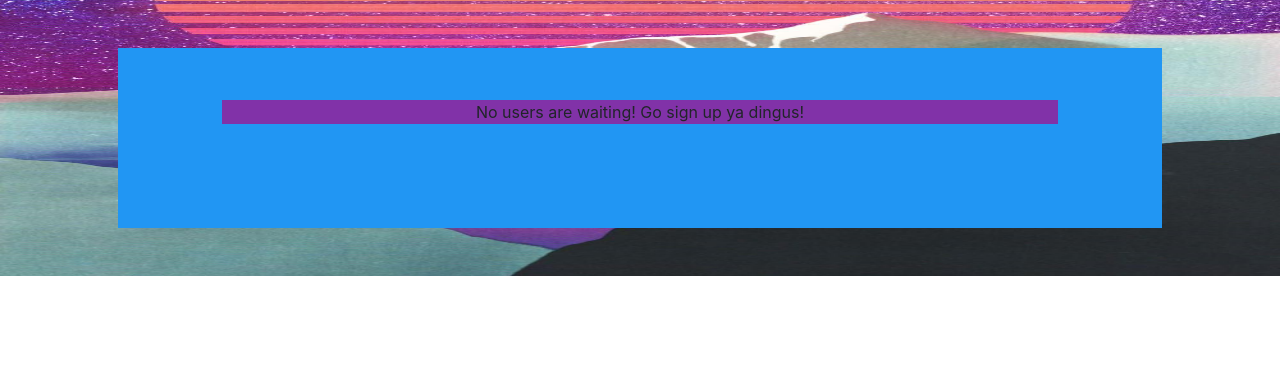
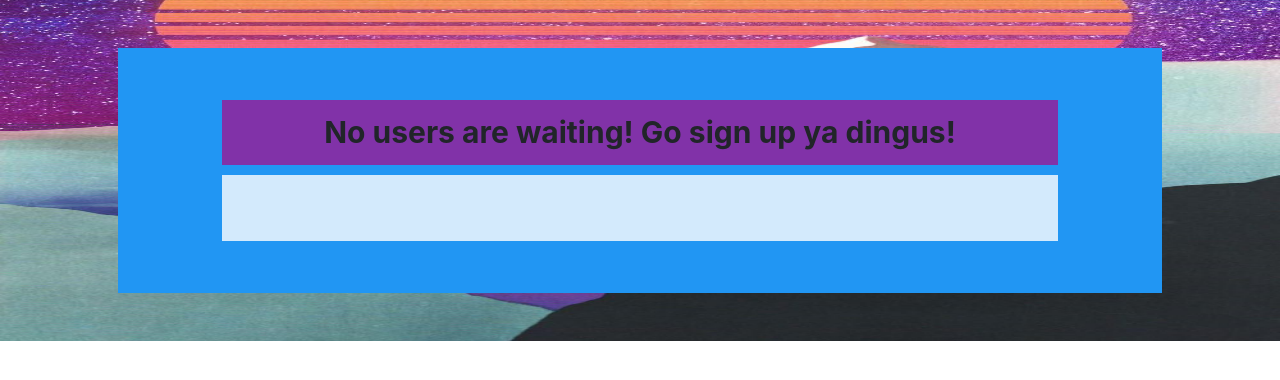
Before and after one commit to poster515/TankRobot, a Flask app: page /wait in a window 1280 px wide. Shown: the part 134-514 px from the top of the page. Run offline with Flask 2, Linux system fonts and the light colour scheme; some libraries are stand-ins or nearby versions.

Commit message:
Minor style update

```diff
--- a/project/static/styles.css
+++ b/project/static/styles.css
@@ -109,7 +109,7 @@
   background-color: #2196F3;
   padding: 5% 10%;
 }
-.grid-container > div {
+.wait-grid-container > div {
   background-color: rgba(255, 255, 255, 0.8);
   text-align: center;
   padding: 10px 0;
```
